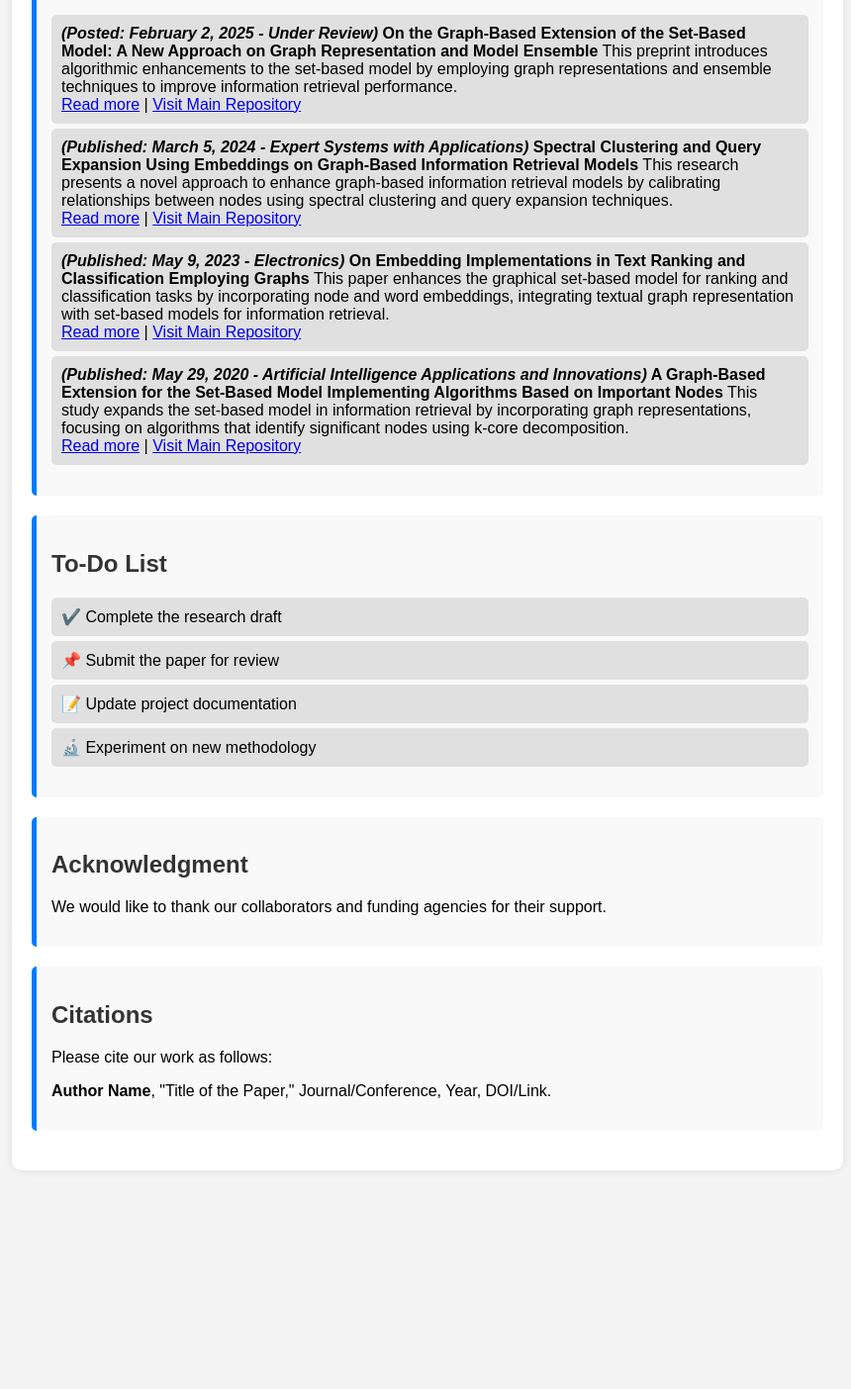
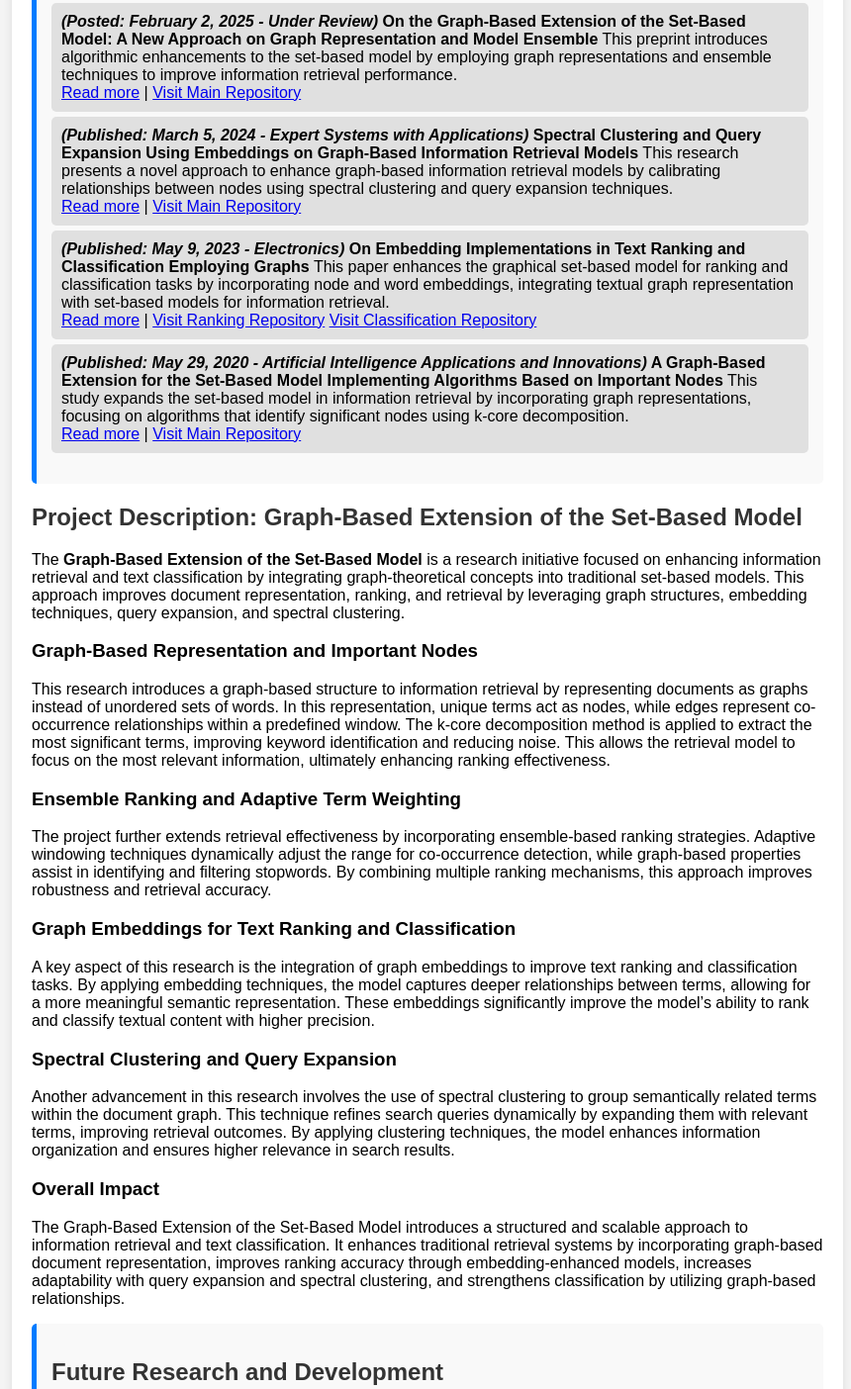
Before and after one commit to kalogeropo/Gsb_model, a plain HTML site: page index.html in a window 1280 px wide. Shown: the part 237-1641 px from the top of the page at 99% size, without its empty margins (208-1068 px from the left). Before the commit the page ends 1440 px from the top, so only its background shows below. Drawn offline with Linux system fonts and the light colour scheme.

Commit message:
github page

```diff
--- a/index.html
+++ b/index.html
@@ -9,69 +9,137 @@
 <body>
 
     <div class="container">
-        <h1>Welcome to My Project</h1>
+        <h1>A Graph Based Extension of the Set-Based Model (GSB) </h1>
 
-        <div class="buttons">
-            <a href="https://your-paper-link.com" class="btn">📄 Paper Link</a>
-            <a href="https://your-publications.com" class="btn">📚 Publications</a>
-        </div>
 
         <div class="news">
-            <h2>Latest News</h2>
+            <h2>Latest research</h2>
             <ul>
                 <li>
                     <strong><em>(Posted: February 2, 2025 - Under Review)</em> On the Graph-Based Extension of the Set-Based Model: A New Approach on Graph Representation and Model Ensemble</strong>
                     This preprint introduces algorithmic enhancements to the set-based model by employing graph representations and ensemble techniques to improve information retrieval performance.
                     <br>
                     <a href="https://www.researchsquare.com/article/rs-3801152/v1" target="_blank">Read more</a> |
-                    <a href="https://www.researchsquare.com" target="_blank">Visit Main Repository</a>
+                    <a href="https://github.com/kalogeropo/Gsb_model" target="_blank">Visit Main Repository</a>
                 </li>
                 <li>
                     <strong><em>(Published: March 5, 2024 - Expert Systems with Applications)</em> Spectral Clustering and Query Expansion Using Embeddings on Graph-Based Information Retrieval Models</strong>
                     This research presents a novel approach to enhance graph-based information retrieval models by calibrating relationships between nodes using spectral clustering and query expansion techniques.
                     <br>
                     <a href="https://www.sciencedirect.com/science/article/pii/S0957417424026381" target="_blank">Read more</a> |
-                    <a href="https://www.sciencedirect.com" target="_blank">Visit Main Repository</a>
+                    <a href="https://github.com/gkontogiannhs/Spectral-Clustering-and-Query-Expansion-using-Embeddings-on-the-GSB" target="_blank">Visit Main Repository</a>
                 </li>
                 <li>
                     <strong> <em>(Published: May 9, 2023 - Electronics)</em> On Embedding Implementations in Text Ranking and Classification Employing Graphs</strong>
                     This paper enhances the graphical set-based model for ranking and classification tasks by incorporating node and word embeddings, integrating textual graph representation with set-based models for information retrieval.
                     <br>
                     <a href="https://www.mdpi.com/2079-9292/13/10/1897" target="_blank">Read more</a> |
-                    <a href="https://www.mdpi.com" target="_blank">Visit Main Repository</a>
+                    <a href="https://github.com/kalogeropo/Gsb_model" target="_blank">Visit Ranking Repository</a>
+                    <a href="https://github.com/dimitrisioan/document-classification-using-graph-embeddings" target="_blank">Visit Classification Repository</a>
                 </li>
                 <li>
                     <strong> <em>(Published: May 29, 2020 - Artificial Intelligence Applications and Innovations)</em> A Graph-Based Extension for the Set-Based Model Implementing Algorithms Based on Important Nodes</strong>
                     This study expands the set-based model in information retrieval by incorporating graph representations, focusing on algorithms that identify significant nodes using k-core decomposition.
                     <br>
                     <a href="https://link.springer.com/chapter/10.1007/978-3-030-49190-1_13" target="_blank">Read more</a> |
-                    <a href="https://link.springer.com" target="_blank">Visit Main Repository</a>
+                    <a href="https://github.com/kalogeropo/Gsb_model" target="_blank">Visit Main Repository</a>
                 </li>
             </ul>
         </div>
 
+        <div class="description">
+            <h2>Project Description: Graph-Based Extension of the Set-Based Model</h2>
+            <p>
+                The <strong>Graph-Based Extension of the Set-Based Model</strong> is a research initiative focused on enhancing
+                information retrieval and text classification by integrating graph-theoretical concepts into traditional set-based
+                models. This approach improves document representation, ranking, and retrieval by leveraging graph structures,
+                embedding techniques, query expansion, and spectral clustering.
+            </p>
+
+            <h3>Graph-Based Representation and Important Nodes</h3>
+            <p>
+                This research introduces a graph-based structure to information retrieval by representing documents as graphs instead of unordered sets of words.
+                In this representation, unique terms act as nodes, while edges represent co-occurrence relationships within a predefined window.
+                The k-core decomposition method is applied to extract the most significant terms, improving keyword identification and reducing noise.
+                This allows the retrieval model to focus on the most relevant information, ultimately enhancing ranking effectiveness.
+            </p>
+
+            <h3>Ensemble Ranking and Adaptive Term Weighting</h3>
+            <p>
+                The project further extends retrieval effectiveness by incorporating ensemble-based ranking strategies.
+                Adaptive windowing techniques dynamically adjust the range for co-occurrence detection, while graph-based properties assist in identifying and filtering stopwords.
+                By combining multiple ranking mechanisms, this approach improves robustness and retrieval accuracy.
+            </p>
+
+            <h3>Graph Embeddings for Text Ranking and Classification</h3>
+            <p>
+                A key aspect of this research is the integration of graph embeddings to improve text ranking and classification tasks.
+                By applying embedding techniques, the model captures deeper relationships between terms, allowing for a more meaningful semantic representation.
+                These embeddings significantly improve the model’s ability to rank and classify textual content with higher precision.
+            </p>
+
+            <h3>Spectral Clustering and Query Expansion</h3>
+            <p>
+                Another advancement in this research involves the use of spectral clustering to group semantically related terms within the document graph.
+                This technique refines search queries dynamically by expanding them with relevant terms, improving retrieval outcomes.
+                By applying clustering techniques, the model enhances information organization and ensures higher relevance in search results.
+            </p>
+
+            <h3>Overall Impact</h3>
+            <p>
+                The Graph-Based Extension of the Set-Based Model introduces a structured and scalable approach to information retrieval and text classification.
+                It enhances traditional retrieval systems by incorporating graph-based document representation, improves ranking accuracy through embedding-enhanced models,
+                increases adaptability with query expansion and spectral clustering, and strengthens classification by utilizing graph-based relationships.
+            </p>
+        </div>
+
 
         <div class="todo">
-            <h2>To-Do List</h2>
+            <h2>Future Research and Development</h2>
             <ul>
-                <li>✔️ Complete the research draft</li>
-                <li>📌 Submit the paper for review</li>
-                <li>📝 Update project documentation</li>
-                <li>🔬 Experiment on new methodology</li>
+                <li>✔️ Implementing a distributed Graph-Based Set (GSB) model</li>
+                <li>📌 Developing a Python library for broader accessibility</li>
+                <li>📝 Building a fully functional web application</li>
+                <li>🔬 Creating a benchmarking library for performance evaluation</li>
             </ul>
         </div>
 
 
 
+
         <div class="acknowledgment">
             <h2>Acknowledgment</h2>
-            <p>We would like to thank our collaborators and funding agencies for their support.</p>
+            <p>We would like to acknowledge the contributions of the following authors whose research has been instrumental in advancing our work:</p>
+            <ul>
+                <li><strong>Nikolaos Skamnelos</strong></li>
+                <li><strong>Christos Makris</strong></li>
+                <li><strong>Dimitrios Ioannou</strong></li>
+                <li><strong>Dionisios Stathopoulos</strong></li>
+                <li><strong>Ioannis Doukas</strong></li>
+                <li><strong>Andreas Kanavos</strong></li>
+            </ul>
         </div>
 
         <div class="citations">
             <h2>Citations</h2>
-            <p>Please cite our work as follows:</p>
-            <p><strong>Author Name</strong>, "Title of the Paper," Journal/Conference, Year, DOI/Link.</p>
+            <ul>
+                <li>
+                    Kalogeropoulos, N.-R., Skamnelos, N., & Makris, C. (2025). On the Graph-Based Extension of the Set-Based Model: A New Approach on Graph Representation and Model Ensemble.
+                    <a href="https://doi.org/10.21203/rs.3.rs-3801152/v1" target="_blank">DOI: 10.21203/rs.3.rs-3801152/v1</a>
+                </li>
+                <li>
+                    Kalogeropoulos, N.-R., Ioannou, D., Stathopoulos, D., & Makris, C. (2024). On Embedding Implementations in Text Ranking and Classification Employing Graphs. <em>Electronics, 13</em>(10), 1897.
+                    <a href="https://doi.org/10.3390/electronics13101897" target="_blank">DOI: 10.3390/electronics13101897</a>
+                </li>
+                <li>
+                    Kalogeropoulos, N.-R., Ioannou, D., & Makris, C. (2024). Spectral Clustering and Query Expansion Using Embeddings on Graph-Based Information Retrieval Models. <em>Expert Systems with Applications</em>.
+                    <a href="https://doi.org/10.1016/j.eswa.2024.125771" target="_blank">DOI: 10.1016/j.eswa.2024.125771</a>
+                </li>
+                <li>
+                    Kalogeropoulos, N.-R., Doukas, I., Makris, C., & Kanavos, A. (2020). A Graph-Based Extension for the Set-Based Model Implementing Algorithms Based on Important Nodes. In <em>Artificial Intelligence Applications and Innovations. AIAI 2020 IFIP WG 12.5 International Workshops</em> (pp. 143–154). Springer.
+                    <a href="https://doi.org/10.1007/978-3-030-49190-1_13" target="_blank">DOI: 10.1007/978-3-030-49190-1_13</a>
+                </li>
+            </ul>
         </div>
     </div>
 
```
